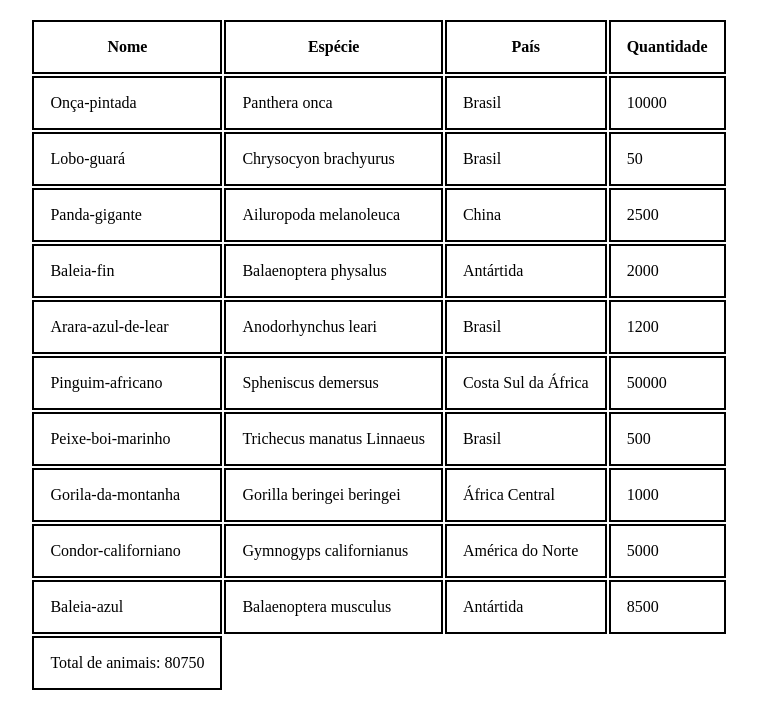
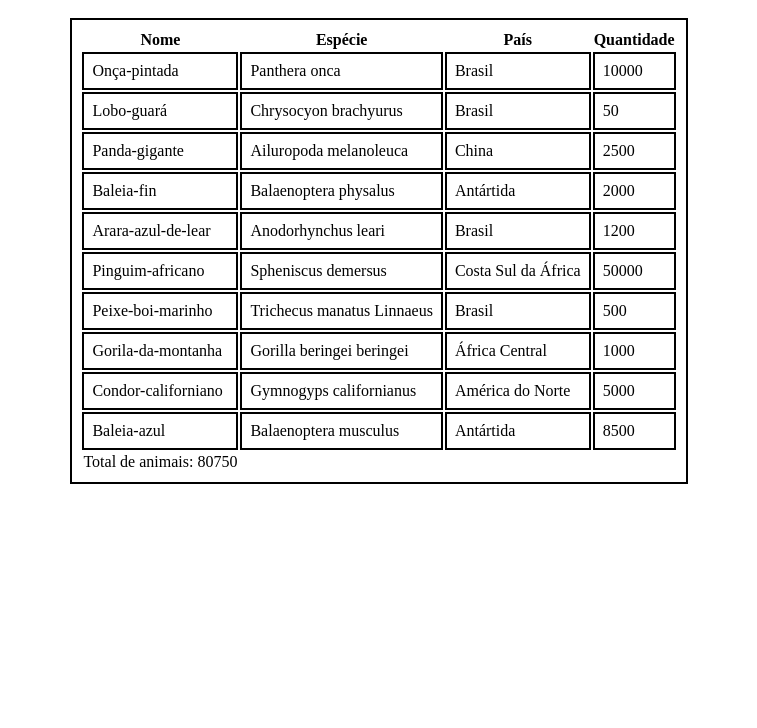
Before and after one commit to MatAmaro/Mod-09-JsVanilla, a plain HTML site: page tabela/index.html in a window 1280 px wide. Shown: the whole page, without its empty margins (261-1018 px from the left). Drawn offline with Linux system fonts and the light colour scheme.

Commit message:
Adição do layout da tabela no js

```diff
--- a/tabela/index.html
+++ b/tabela/index.html
@@ -4,7 +4,6 @@
     <meta charset="UTF-8">
     <meta http-equiv="X-UA-Compatible" content="IE=edge">
     <meta name="viewport" content="width=device-width, initial-scale=1.0">
-    <link rel="stylesheet" href="style.css">
     <title>Animais</title>
 </head>
 <body>
--- a/tabela/style.css
+++ /dev/null
@@ -1,11 +0,0 @@
-main{
-    display: flex;
-    justify-content: center;
-    align-items: center;
-    padding: 10px;
-}
-
-th, td{
-    border: 2px solid black;
-    padding: 1rem;
-}
--- a/tabela/table.js
+++ b/tabela/table.js
@@ -1,18 +1,18 @@
-const main  = document.querySelector("main");
+const main = document.querySelector("main");
 let table = document.createElement('table');
-let headers = ['Nome','Espécie','País', 'Quantidade'];
+let headers = ['Nome', 'Espécie', 'País', 'Quantidade'];
 
 let animals = [
-    {nome:'Onça-pintada', especie: 'Panthera onca', pais: 'Brasil', quantidade: 10000},
-    {nome:'Lobo-guará', especie: 'Chrysocyon brachyurus', pais: 'Brasil', quantidade: 50},
-    {nome:'Panda-gigante', especie: 'Ailuropoda melanoleuca', pais: 'China', quantidade: 2500},
-    {nome:'Baleia-fin', especie: 'Balaenoptera physalus', pais: 'Antártida', quantidade: 2000},
-    {nome:'Arara-azul-de-lear', especie: 'Anodorhynchus leari', pais: 'Brasil', quantidade: 1200},
-    {nome:'Pinguim-africano', especie: 'Spheniscus demersus', pais: 'Costa Sul da África', quantidade: 50000},
-    {nome:'Peixe-boi-marinho', especie: 'Trichecus manatus Linnaeus', pais: 'Brasil', quantidade: 500},
-    {nome:'Gorila-da-montanha', especie: 'Gorilla beringei beringei', pais: 'África Central', quantidade: 1000},
-    {nome:'Condor-californiano', especie: 'Gymnogyps californianus', pais: 'América do Norte', quantidade: 5000},
-    {nome:'Baleia-azul', especie: 'Balaenoptera musculus', pais: 'Antártida', quantidade: 8500}
+    { nome: 'Onça-pintada',       especie: 'Panthera onca',              pais: 'Brasil',              quantidade: 10000 },
+    { nome: 'Lobo-guará',         especie: 'Chrysocyon brachyurus',      pais: 'Brasil',              quantidade: 50    },
+    { nome: 'Panda-gigante',      especie: 'Ailuropoda melanoleuca',     pais: 'China',               quantidade: 2500  },
+    { nome: 'Baleia-fin',         especie: 'Balaenoptera physalus',      pais: 'Antártida',           quantidade: 2000  },
+    { nome: 'Arara-azul-de-lear', especie: 'Anodorhynchus leari',        pais: 'Brasil',              quantidade: 1200  },
+    { nome: 'Pinguim-africano',   especie: 'Spheniscus demersus',        pais: 'Costa Sul da África', quantidade: 50000 },
+    { nome: 'Peixe-boi-marinho',  especie: 'Trichecus manatus Linnaeus', pais: 'Brasil',              quantidade: 500   },
+    { nome: 'Gorila-da-montanha', especie: 'Gorilla beringei beringei',  pais: 'África Central',      quantidade: 1000  },
+    { nome: 'Condor-californiano',especie: 'Gymnogyps californianus',    pais: 'América do Norte',    quantidade: 5000  },
+    { nome: 'Baleia-azul',        especie: 'Balaenoptera musculus',      pais: 'Antártida',           quantidade: 8500  }
 ];
 
 let headerRow = document.createElement('tr');
@@ -23,14 +23,20 @@ headers.forEach(heText => {
     header.appendChild(content);
     headerRow.appendChild(header);
 });
+
+table.appendChild(headerRow);
+
 let qtdTtotal = 0;
-table.appendChild(headerRow);
+
 animals.forEach(animal => {
     let row = document.createElement('tr');
+    qtdTtotal += animal.quantidade;
 
     Object.values(animal).forEach(text => {
         let cell = document.createElement('td');
         let cellContent = document.createTextNode(text);
+        cell.style.border = "2px solid black";
+        cell.style.padding = "0.5rem";
         cell.appendChild(cellContent);
         row.appendChild(cell);
     })
@@ -38,13 +44,18 @@ animals.forEach(animal => {
     table.appendChild(row);
 });
 
-animals.forEach(animal => {
-    qtdTtotal+= animal.quantidade;
-})
-let textfoot = 'Total de animais: '+ qtdTtotal;
+
+let textfoot = 'Total de animais: ' + qtdTtotal;
 let footer = document.createElement('td');
 let footCotent = document.createTextNode(textfoot);
+
 footer.appendChild(footCotent);
 table.appendChild(footer);
+main.appendChild(table)
 
-main.appendChild(table)
+table.style.border = "2px solid black";
+table.style.padding = "0.5rem";
+main.style.display = "flex";
+main.style.justifyContent = "center";
+main.style.alignItems = "center";
+main.style.padding = "10px";
```
